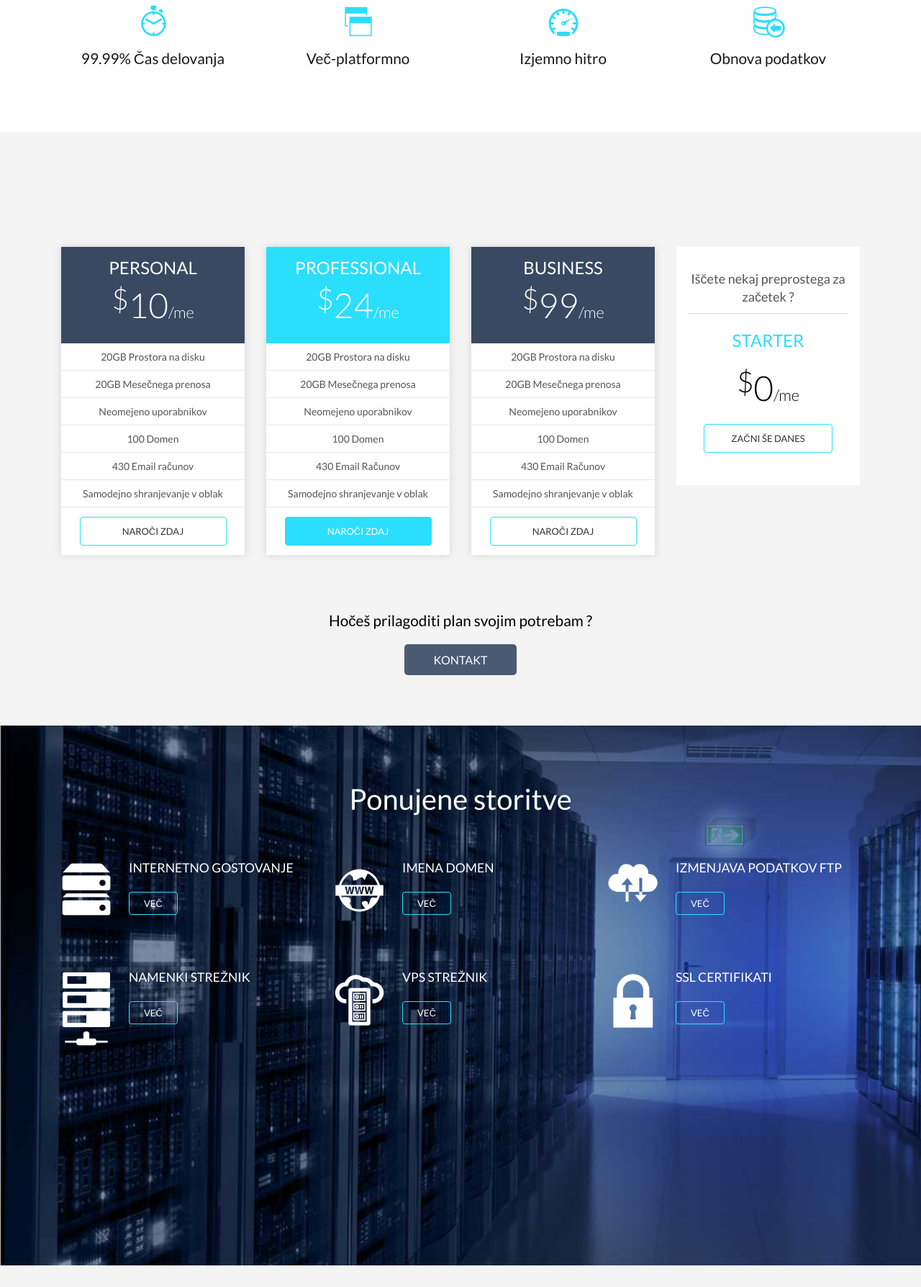
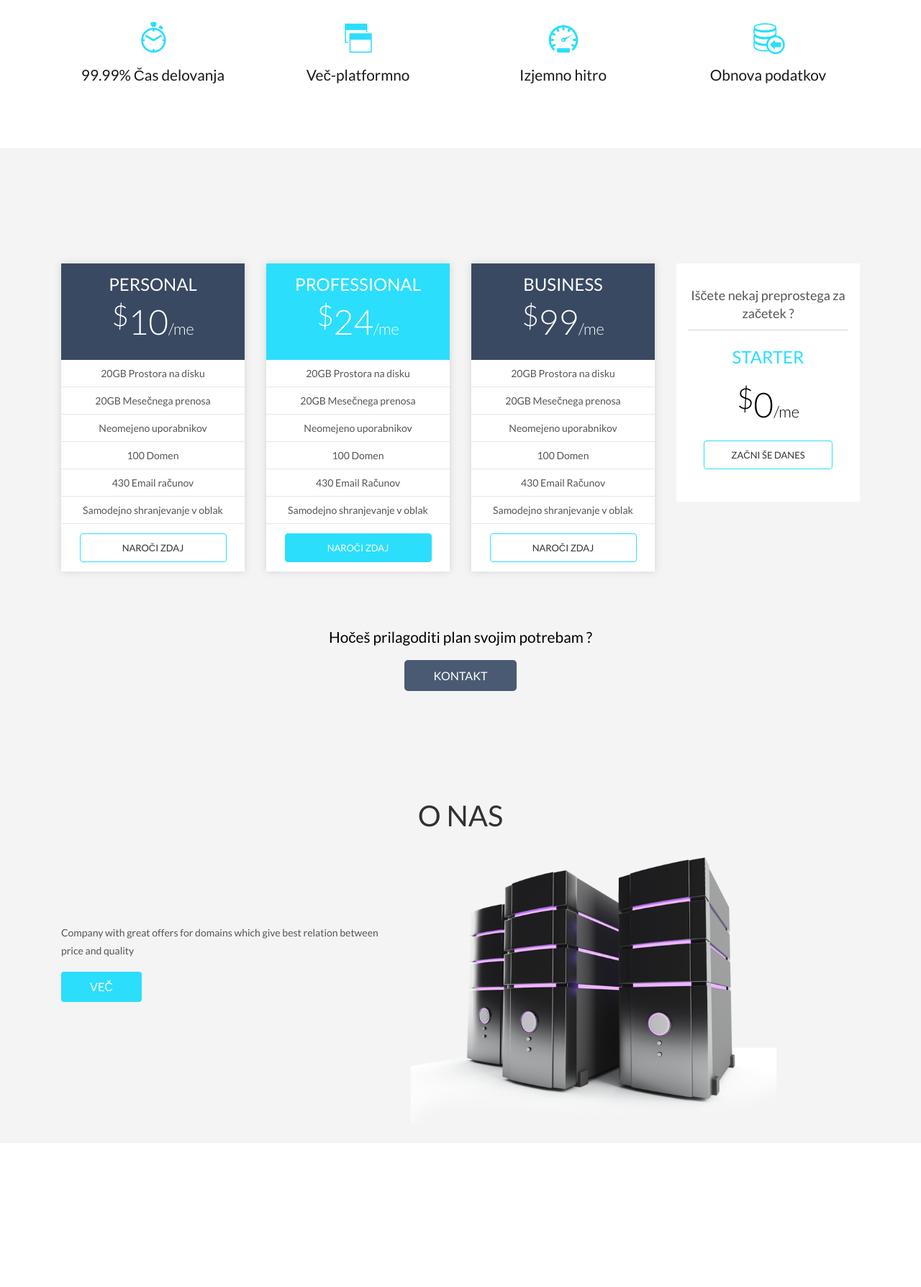
Before and after one commit to lkt298/ProjektniTeden, a PHP site: page / in a window 1280 px wide. Shown: the part 851-2639 px from the top of the page at 72% size. Run offline with PHP 8.4, Linux system fonts and the light colour scheme.

Commit message:
Index, login
-HTML,
-CSS

```diff
--- a/base.php
+++ b/base.php
@@ -1,7 +1,7 @@
 <?php
 $host="localhost";
-$user="admin";
-$password="admin";
+$user="root";
+$password="";
 
 $db_name="postavi_si";
 
--- a/index.php
+++ b/index.php
@@ -7,7 +7,11 @@ License URL: http://creativecommons.org/licenses/by/3.0/
 <!DOCTYPE HTML>
 <html>
 <head>
+<<<<<<< Updated upstream
 <title>Postavi Si</title>
+=======
+<title>Domov</title>
+>>>>>>> Stashed changes
 <meta name="viewport" content="width=device-width, initial-scale=1">
 <meta http-equiv="Content-Type" content="text/html; charset=utf-8" />
 <meta name="keywords" content="Internetno gostovanje, internet hosting, server hosting, gostovanje strežnikov, postavi, si, poceni gostovanje, cheap server hosting, domain, domena" />
@@ -254,75 +258,7 @@ License URL: http://creativecommons.org/licenses/by/3.0/
        </div>
 	</div>
 </div>
-<div class="services">
-	<div class="container">
-	   <div class="span_1">
-		  <h3>Ponujene storitve</h3>
-	   </div>
-	   <div class="span_2">
-	   	<div class="span_2-top">
-		   	<div class="col-md-4">
-		   		<ul class="hosting">
-		   			<i class="icon1"> </i>
-		   			<li class="host_desc">
-		   				<h4>Internetno gostovanje</h4>
-		   				<a class="button2" href="#">Več</a>
-		   		    </li>
-		   		</ul>
-		   	</div>
-		   	<div class="col-md-4">
-		   		<ul class="hosting">
-		   			<i class="icon2"> </i>
-		   			<li class="host_desc">
-		   				<h4>Imena domen</h4>
-		   				<a class="button2" href="#">Več</a>
-		   		    </li>
-		   		</ul>
-		   	</div>
-		   	<div class="col-md-4">
-		   		<ul class="hosting">
-		   			<i class="icon3"> </i>
-		   			<li class="host_desc">
-		   				<h4>Izmenjava podatkov FTP</h4>
-		   				<a class="button2" href="#">Več</a>
-		   		    </li>
-		   		</ul>
-		   	</div>
-		   	<div class="clearfix"> </div>
-		 </div>
-		 <div class="span_2-bottom">
-		   	<div class="col-md-4">
-		   		<ul class="hosting">
-		   			<i class="icon4"> </i>
-		   			<li class="host_desc">
-		   				<h4>Namenki strežnik</h4>
-		   				<a class="button2" href="#">Več</a>
-		   		    </li>
-		   		</ul>
-		   	</div>
-		   	<div class="col-md-4">
-		   		<ul class="hosting">
-		   			<i class="icon5"> </i>
-		   			<li class="host_desc">
-		   				<h4>Vps strežnik</h4>
-		   				<a class="button2" href="#">Več</a>
-		   		    </li>
-		   		</ul>
-		   	</div>
-		   	<div class="col-md-4">
-		   		<ul class="hosting">
-		   			<i class="icon6"> </i>
-		   			<li class="host_desc">
-		   				<h4>SSL certifikati</h4>
-		   				<a class="button2" href="#">Več</a>
-		   		    </li>
-		   		</ul>
-		   	</div>
-		   	<div class="clearfix"> </div>
-		 </div>
-	   </div>
-	</div>
-</div>
+
 <div class="about_grid">
 	<div class="container">
 		<div class="span_1 span_3">
--- a/login.php
+++ b/login.php
@@ -15,7 +15,7 @@ include_once 'session.php';
 <!DOCTYPE HTML>
 <html>
 <head>
-<title>Konnect A Hosting Category Flat Bootstarp Resposive Website Template | Home :: w3layouts</title>
+<title>Vpis</title>
 <meta name="viewport" content="width=device-width, initial-scale=1">
 <meta http-equiv="Content-Type" content="text/html; charset=utf-8" />
 <meta name="keywords" content="Konnect Responsive web template, Bootstrap Web Templates, Flat Web Templates, Andriod Compatible web template,
--- a/registration.php
+++ b/registration.php
@@ -1,4 +1,4 @@
-<!--
+!--
 Author: W3layouts
 Author URL: http://w3layouts.com
 License: Creative Commons Attribution 3.0 Unported
@@ -11,7 +11,7 @@ include_once 'session.php';
 <!DOCTYPE HTML>
 <html>
 <head>
-<title>Konnect A Hosting Category Flat Bootstarp Resposive Website Template | Home :: w3layouts</title>
+<title>Registracija</title>
 <meta name="viewport" content="width=device-width, initial-scale=1">
 <meta http-equiv="Content-Type" content="text/html; charset=utf-8" />
 <meta name="keywords" content="Konnect Responsive web template, Bootstrap Web Templates, Flat Web Templates, Andriod Compatible web template,
```
